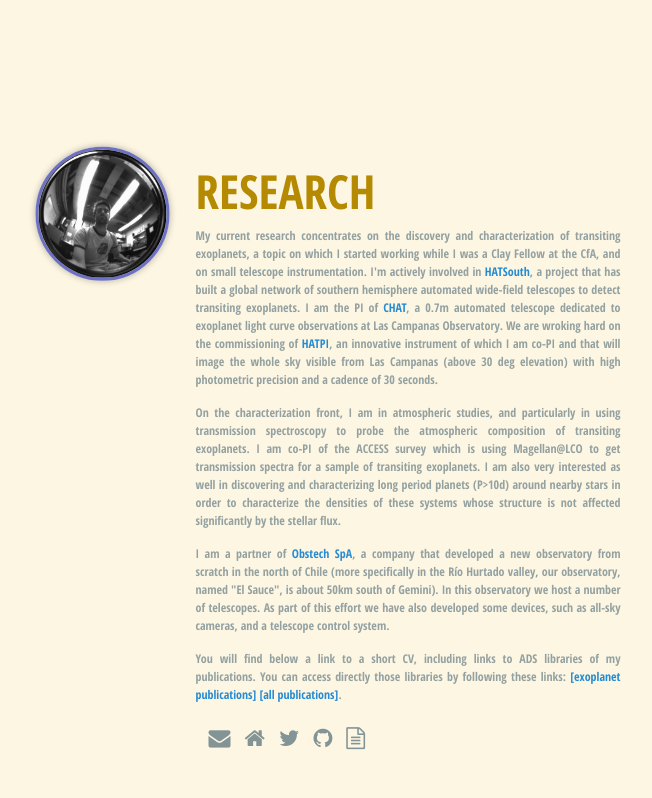
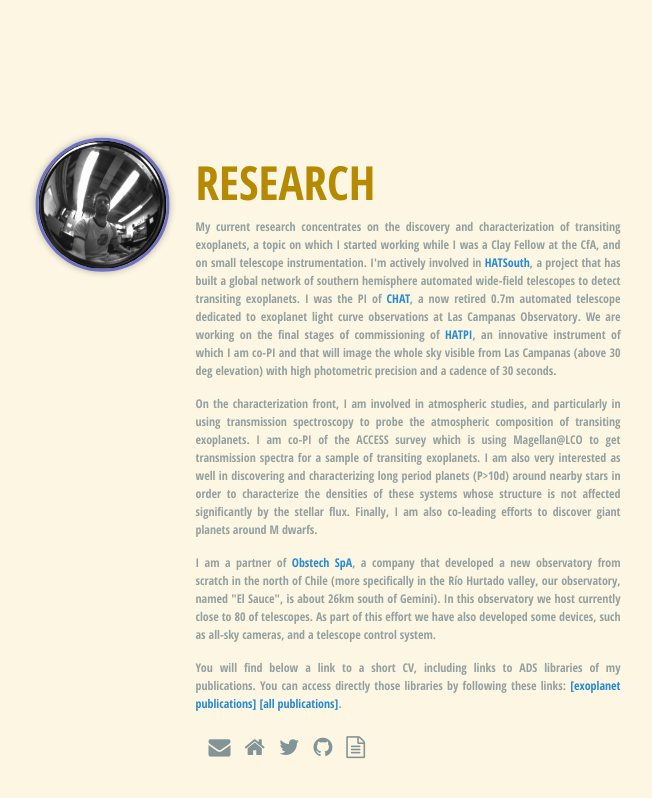
Before and after one commit to andres-jordan/andres-jordan.github.io, a Jekyll site: the page built from research/index.html, in a window 1280 px wide. Shown: the top 798 px of the page, without its empty margins (312-964 px from the left). Built offline with Jekyll 4.4.1, drawn with Linux system fonts in a browser that asks for light colours; nearby versions of some CDN libraries.

Commit message:
Update index.html

```diff
--- a/research/index.html
+++ b/research/index.html
@@ -10,13 +10,13 @@
       </span>
        <div class="site-research-description">
           <p>
-          My current research concentrates on the discovery and characterization of transiting exoplanets, a topic on which I started working while I was a Clay Fellow at the CfA, and on small telescope instrumentation. I'm actively involved in <a href="http://hatsouth.org">HATSouth</a>, a project that has built a global network of southern hemisphere automated wide-field telescopes to detect transiting exoplanets. I am the PI of <a href="http://chat.hatsurveys.org">CHAT</a>, a 0.7m automated telescope dedicated to exoplanet light curve observations at Las Campanas Observatory. We are wroking hard on the commissioning of <a href="http://hatpi.org">HATPI</a>, an innovative instrument of which I am co-PI and that will image the whole sky visible from Las Campanas (above 30 deg elevation) with high photometric precision and a cadence of 30 seconds.
+          My current research concentrates on the discovery and characterization of transiting exoplanets, a topic on which I started working while I was a Clay Fellow at the CfA, and on small telescope instrumentation. I'm actively involved in <a href="http://hatsouth.org">HATSouth</a>, a project that has built a global network of southern hemisphere automated wide-field telescopes to detect transiting exoplanets. I was the PI of <a href="http://chat.hatsurveys.org">CHAT</a>, a now retired 0.7m automated telescope dedicated to exoplanet light curve observations at Las Campanas Observatory. We are working on the final stages of commissioning of <a href="http://hatpi.org">HATPI</a>, an innovative instrument of which I am co-PI and that will image the whole sky visible from Las Campanas (above 30 deg elevation) with high photometric precision and a cadence of 30 seconds.
         </p>
         <p>
-          On the characterization front, I am in atmospheric studies, and particularly in using transmission spectroscopy to probe the atmospheric composition of transiting exoplanets. I am co-PI of the ACCESS survey which is using Magellan@LCO to get transmission spectra for a sample of transiting exoplanets. I am also very interested as well in discovering and characterizing long period planets (P>10d) around nearby stars in order to characterize the densities of these systems whose structure is not affected significantly by the stellar flux.
+         On the characterization front, I am involved in atmospheric studies, and particularly in using transmission spectroscopy to probe the atmospheric composition of transiting exoplanets. I am co-PI of the ACCESS survey which is using Magellan@LCO to get transmission spectra for a sample of transiting exoplanets. I am also very interested as well in discovering and characterizing long period planets (P>10d) around nearby stars in order to characterize the densities of these systems whose structure is not affected significantly by the stellar flux. Finally, I am also co-leading efforts to discover giant planets around M dwarfs.
         </p>
         <p>
-          I am a partner of <a href="http://obstech.cl">Obstech SpA</a>, a company that developed a new observatory from scratch in the north of Chile (more specifically in the Río Hurtado valley, our observatory, named "El Sauce", is about 50km south of Gemini). In this observatory we host a number of telescopes. As part of this effort we have also developed some devices, such as all-sky cameras, and a telescope control system.
+          I am a partner of <a href="http://obstech.cl">Obstech SpA</a>, a company that developed a new observatory from scratch in the north of Chile (more specifically in the Río Hurtado valley, our observatory, named "El Sauce", is about 26km south of Gemini). In this observatory we host currently close to 80 of telescopes. As part of this effort we have also developed some devices, such as all-sky cameras, and a telescope control system.
         </p>
         <p>
           You will find below a link to a short CV, including links to ADS libraries of my publications. You can access directly those libraries by following these links:
```
